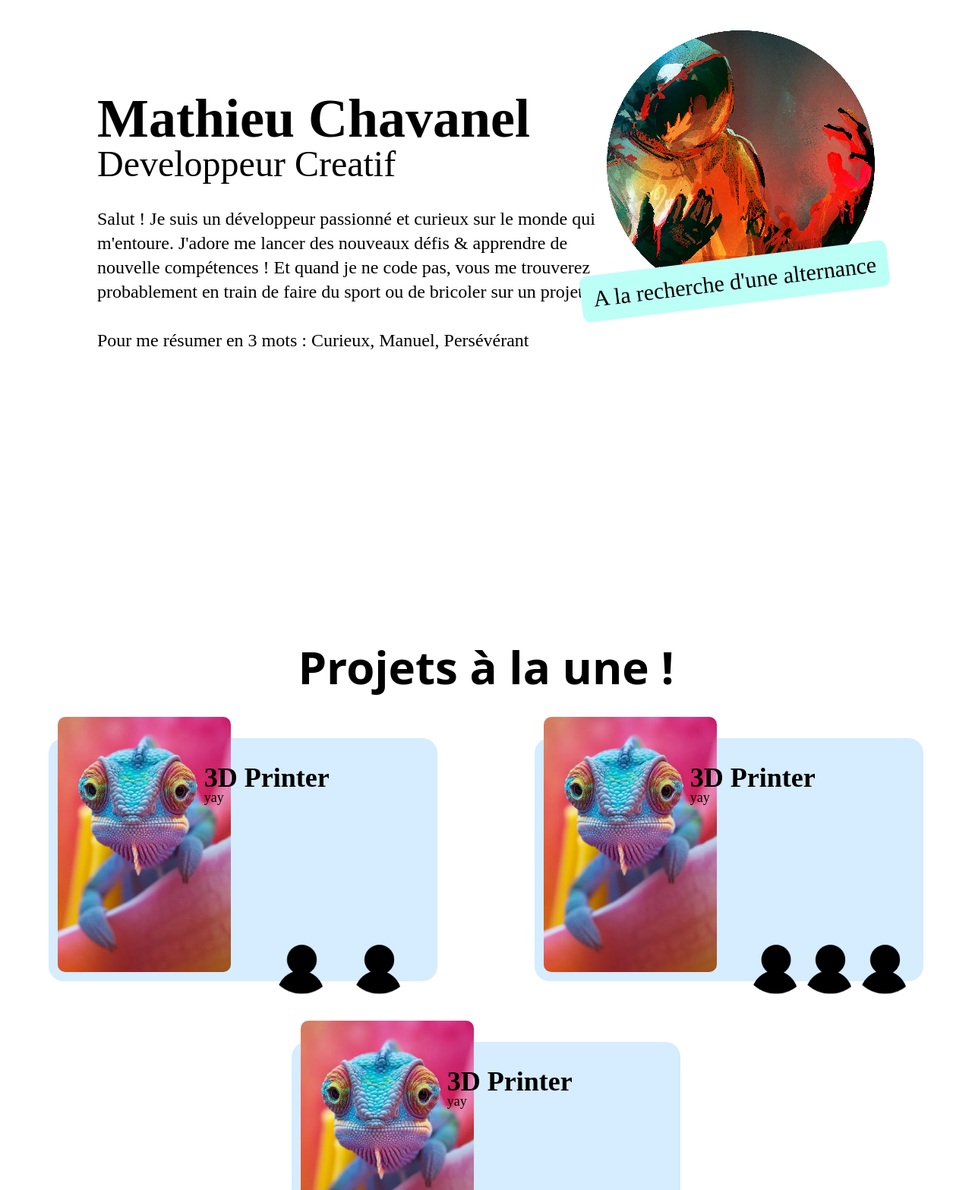
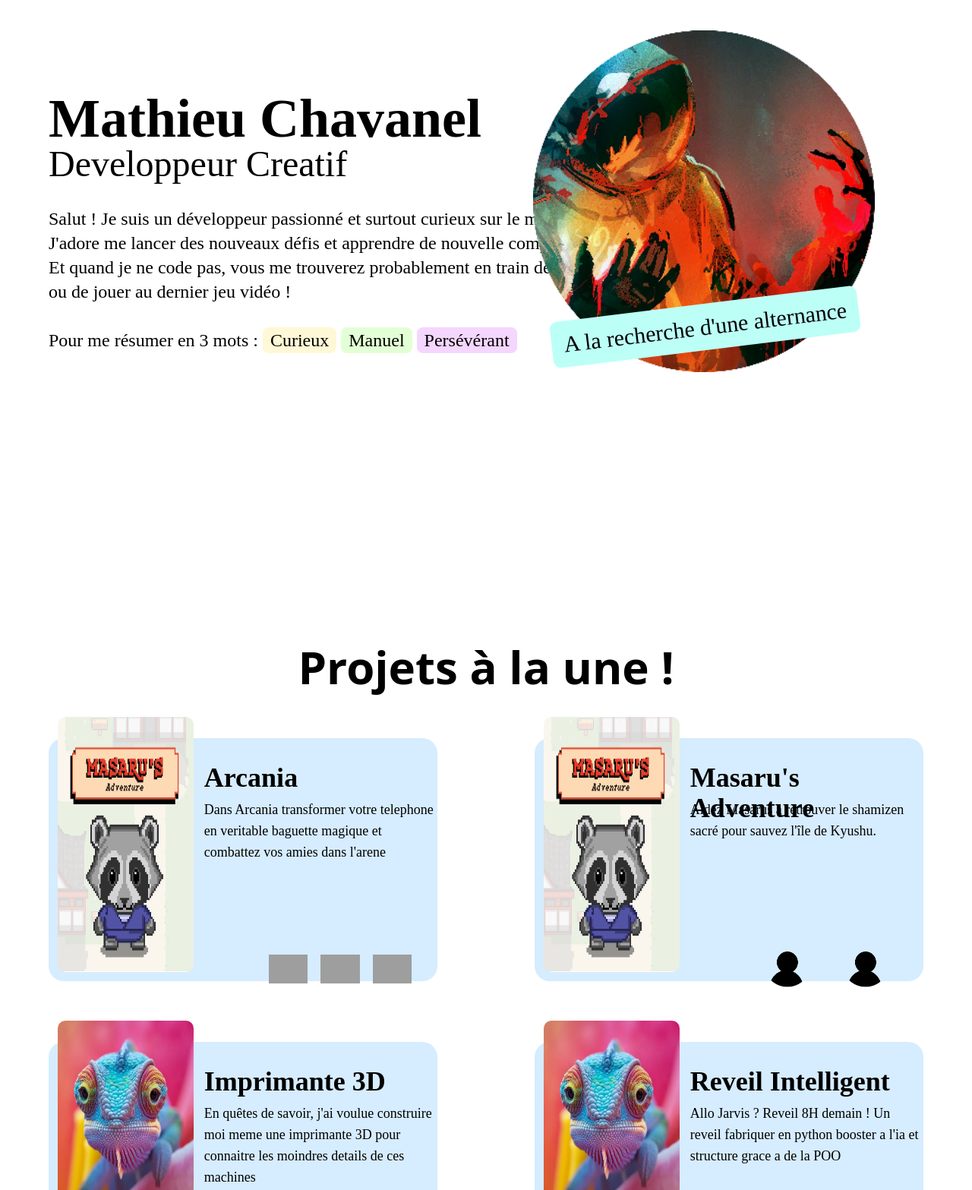
Before and after one commit to math-pixel/Portfolio_v2, an Astro site: page / in a window 1280 px wide. Shown: the part 120-1687 px from the top of the page at 76% size. Built offline with nearby package versions, Linux system fonts and the light colour scheme; Astro itself is replaced by a stand-in of ours; grey boxes are pictures that could not be loaded.

Commit message:
wip content

```diff
--- a/src/components/Arrow.svelte
+++ b/src/components/Arrow.svelte
@@ -9,8 +9,8 @@
   controls={false}
   renderer='svg'
   background='transparent'
-  height={500}
-  width={500}
+  height={300}
+  width={300}
     />
   <!-- controlsLayout={[
 		"previousFrame",
--- a/src/components/Card.svelte
+++ b/src/components/Card.svelte
@@ -18,15 +18,15 @@ export let techno :PropsComponent['techno'];
 
 <a href={href} class="relative w-[40%] h-[40%] bg-[#D6ECFF] overflow-visible rounded-[20px]">
 
-    <img src={thumbnail} alt="" class=" absolute bottom-[12px] left-[12px] h-[105%] rounded-[10px]">
+    <img src={thumbnail} alt="" class=" absolute bottom-[12px] left-[12px] h-[105%] max-w-[35%] rounded-[10px]">
 
     <h2 class="absolute top-[10%] left-[40%] font-semibold text-4xl">{title}</h2>
-    <p class="absolute top-[20%] left-[40%] font-normal text-lg ">{description}</p>
+    <p class="absolute top-[25%] left-[40%] font-normal text-lg ">{description}</p>
 
     <div class=" absolute -bottom-[5%] right-[5%] w-[40%] h-[20%] flex justify-around items-center overflow-visible">
         {#each techno as currentTechno, index}
             {#if index < 3}
-                <img alt="image" src={currentTechno.img} class="w-[35%]"/>
+                <img alt="image" src={currentTechno.img} class="w-[25%]"/>
             {/if}
         {/each}
     </div>
--- a/src/components/header.astro
+++ b/src/components/header.astro
@@ -7,8 +7,8 @@ interface Props {
 const { href, title } = Astro.props;
 ---
 
-<ul class=" sticky inset-x-0 top-4 z-50 global-color flex justify-around w-1/4 rounded-full mx-auto my-5 font-semibold text-2xl drop-shadow-lg">
+<ul class=" sticky inset-x-0 top-4 z-50 global-color flex justify-around w-1/4 rounded-full mx-auto my-5 font-semibold text-2xl drop-shadow-sm">
 	{title.map((item, index) => (
-        <a href={href[index]} class="  m-4">{item}</a>
+        <a href={href[index]} class=" m-4">{item}</a>
     ))}
 </ul>
--- a/src/pages/index.astro
+++ b/src/pages/index.astro
@@ -9,13 +9,20 @@ import Card from '../components/Card.svelte';
 import Arrow from '../components/Arrow.svelte'
 
 const cards = [
-	{ title: "3D Printer", body: "yay" ,href: "", thumbnail : "/images/toto.png",
+	{ title: "Arcania", body: "Dans Arcania transformer votre telephone en veritable baguette magique et combattez vos amies dans l'arene" ,href: "https://github.com/math-pixel/ARCANIA", thumbnail : "/images/masarus.png",
+		techno: [
+			{"img" : "https://skillicons.dev/icons?i=p5js"},
+			{"img" : "https://skillicons.dev/icons?i=nodejs"},
+			{"img" : "https://skillicons.dev/icons?i=html"}
+		]
+	},
+	{ title: "Masaru's Adventure", body: "Aidez Masarus à retrouver le shamizen sacré pour sauvez l'île de Kyushu. " ,href: "https://github.com/math-pixel/Masarus-Adventure", thumbnail : "/images/masarus.png",
 		techno: [
 			{"img" : "/images/profile.png"},
 			{"img" : "/images/profile.png"}
 		]
 	},
-	{ title: "3D Printer", body: "yay" ,href: "", thumbnail : "/images/toto.png",
+	{ title: "Imprimante 3D", body: "En quêtes de savoir, j'ai voulue construire moi meme une imprimante 3D pour connaitre les moindres details de ces machines" ,href: "", thumbnail : "/images/toto.png",
 		techno: [
 			{"img" : "/images/profile.png"},
 			{"img" : "/images/profile.png"},
@@ -23,7 +30,7 @@ const cards = [
 			{"img" : "/images/profile.png"}
 		]
 	},
-	{ title: "3D Printer", body: "yay" ,href: "", thumbnail : "/images/toto.png",
+	{ title: "Reveil Intelligent", body: "Allo Jarvis ? Reveil 8H demain ! Un reveil fabriquer en python booster a l'ia et structure grace a de la POO " ,href: "", thumbnail : "/images/toto.png",
 		techno: [
 			{"img" : "/images/profile.png"},
 			{"img" : "/images/profile.png"},
@@ -39,15 +46,16 @@ const cards = [
 	<Header title={["Accueil", "Projets", "Contact"]} href={["/", "/#projectHighlight", "/#contact"]}></Header>
 	<div id="home" class=" flex w-full h-screen typo-rubik">
 
-		<div class="  absolute left-[10%] top-[30%] flex flex-col">
+		<div class="  absolute left-[5%] top-[30%] flex flex-col overflow-visible">
 			<h1 class="text-7xl font-semibold ">Mathieu Chavanel</h1>
 			<h2 class="text-5xl font-light">Developpeur Creatif</h2>
-			<p class="text-2xl font-thin mt-8 max-w-[60%]">
-				Salut ! Je suis un développeur passionné et curieux sur le monde qui m'entoure. J'adore me lancer des nouveaux défis & apprendre de nouvelle compétences !
-				Et quand je ne code pas, vous me trouverez probablement en train de faire du sport ou de bricoler sur un projet.
+			<p class="text-2xl font-thin mt-8 max-w-[76%]">
+				Salut ! Je suis un développeur passionné et surtout curieux sur le monde qui nous entoure.
+				<br>J'adore me lancer des nouveaux défis et apprendre de nouvelle compétences !
+				<br>Et quand je ne code pas, vous me trouverez probablement en train de faire du sport, de bricoler ou de jouer au dernier jeu vidéo !
 				<br>
 				<br>
-				Pour me résumer en 3 mots : Curieux, Manuel, Persévérant
+				Pour me résumer en 3 mots : <mark class=" bg-[#FFF8D6] px-[10px] py-[4px] rounded-lg "><b>Curieux</b></mark> <mark class=" bg-[#E3FFD6] px-[10px] py-[4px] rounded-lg "><b>Manuel</b></mark> <mark class=" bg-[#F4D6FF] px-[10px] py-[4px] rounded-lg "><b>Persévérant</b></mark>
 			</p>
 		</div>
 
@@ -55,9 +63,9 @@ const cards = [
 		<!-- <a href="" class=" absolute bottom-[10%] left-1/2">arrow</a> -->
 		<div class="absolute right-[10%] top-[20%] overflow-visible">
 
-			<img src="/images/avatar.png" alt="image profile" class="">
+			<img src="/images/avatar.png" alt="image profile" class=" w-[450px]">
 
-			<div class="bg-[#BCFFF7] absolute -left-[10%] top-[85%] rounded-[10px] -rotate-[7deg]">
+			<div class="bg-[#BCFFF7] absolute left-[5%] top-[80%] rounded-[10px] -rotate-[7deg] ">
 				<p class="font-normal text-[30px] py-[8px] px-[16px] whitespace-nowrap">A la recherche d'une alternance</p>
 			</div>
 		</div>
```
Also changed, not shown: public/images/masarus.png (added).
